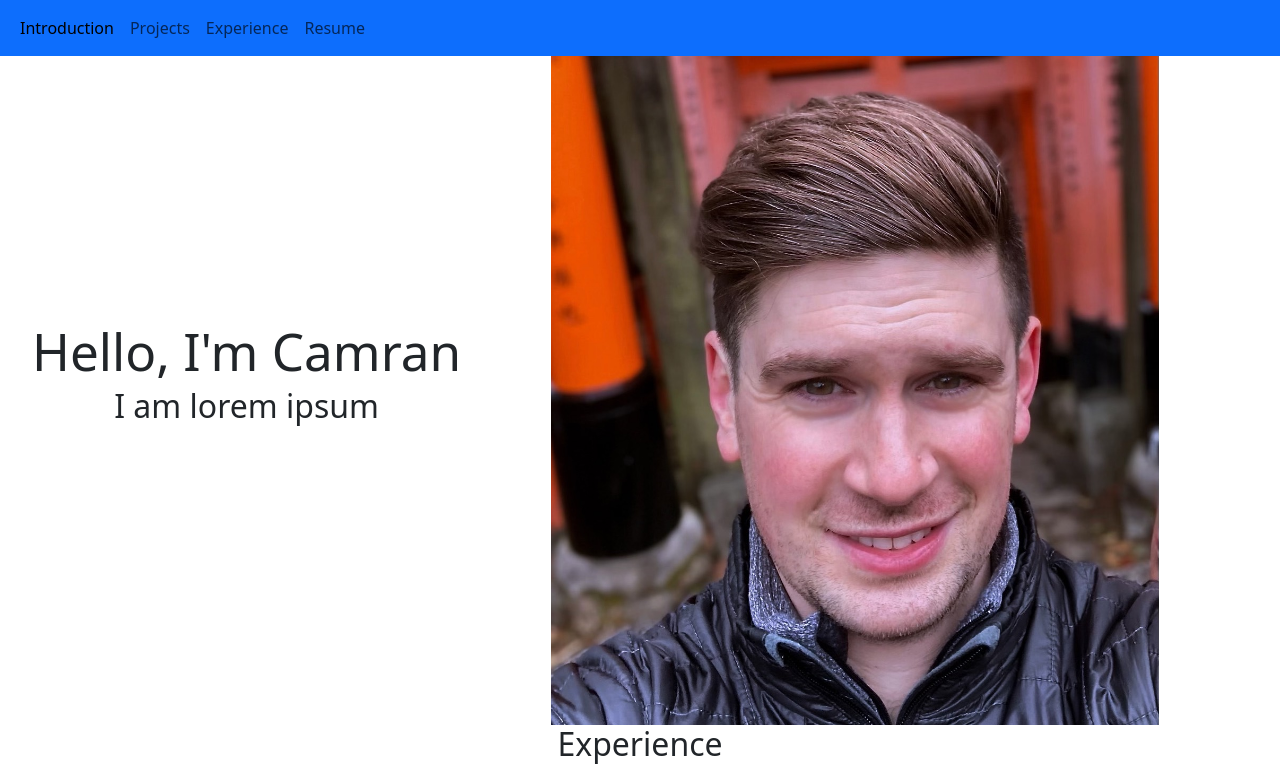
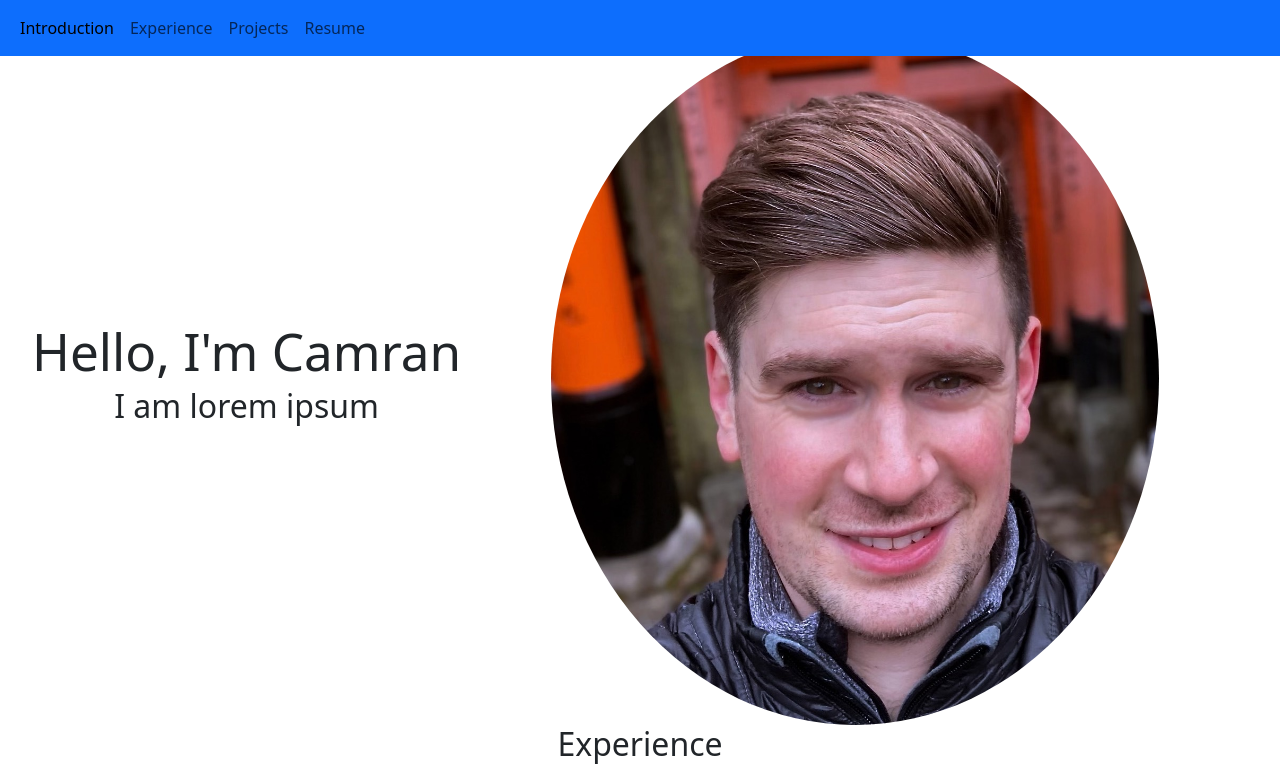
Before and after one commit to camrandev/portfolio-website, a React (Vite) app: page / in a window 1280 px wide. Shown: the top 769 px of the page. Built offline with nearby package versions, Linux system fonts and the light colour scheme.

Commit message:
add page jumping to navbar links

```diff
--- a/src/Experience.jsx
+++ b/src/Experience.jsx
@@ -19,7 +19,7 @@ function Experience() {
   }
 
   return (
-    <div>
+    <div id="experience">
       <h2>Experience</h2>
       <div className="d-flex row justify-content-center col-10 mx-auto">
         {renderJobCards()}
--- a/src/Introduction.jsx
+++ b/src/Introduction.jsx
@@ -33,12 +33,12 @@ function Introduction () {
 
   //TODO:add more friendly looking animation
   return (
-    <div className='d-flex align-items-center'>
+    <div id="intro"className='d-flex align-items-center mt-100'>
       <div id="showcase" className="react-reveal" style={style}><div className="showcase-content"><h1>Hello, I'm Camran</h1><h2> I am <span className="txt-rotate">
       <span>{textArray[textIndex]}</span>
     </span></h2></div></div>
-    <div className="col-md-6 mx-auto">
-      <img className="img-fluid" src={headshot} alt="" />
+    <div className="col-md-6 mx-auto rounded-5">
+      <img className="img-fluid rounded-circle" src={headshot} alt="" />
     </div>
     </div>
   )
--- a/src/Nav.jsx
+++ b/src/Nav.jsx
@@ -21,18 +21,18 @@ function Nav() {
         <div className="collapse navbar-collapse" id="navbarNav">
           <ul className="navbar-nav">
             <li className="nav-item">
-              <a className="nav-link active" aria-current="page" href="#">
+              <a className="nav-link active" aria-current="page" href="#intro">
                 Introduction
               </a>
             </li>
             <li className="nav-item">
-              <a className="nav-link" href="#">
-                Projects
+              <a className="nav-link" href="#experience">
+                Experience
               </a>
             </li>
             <li className="nav-item">
-              <a className="nav-link" href="#">
-                Experience
+              <a className="nav-link" href="#projects">
+                Projects
               </a>
             </li>
             <li className="nav-item">
--- a/src/Projects.jsx
+++ b/src/Projects.jsx
@@ -37,7 +37,7 @@ function Projects() {
   }
 
   return (
-    <div >
+    <div id="projects">
       <h1>Projects</h1>
       <div className="d-flex justify-content-evenly">
 
```
